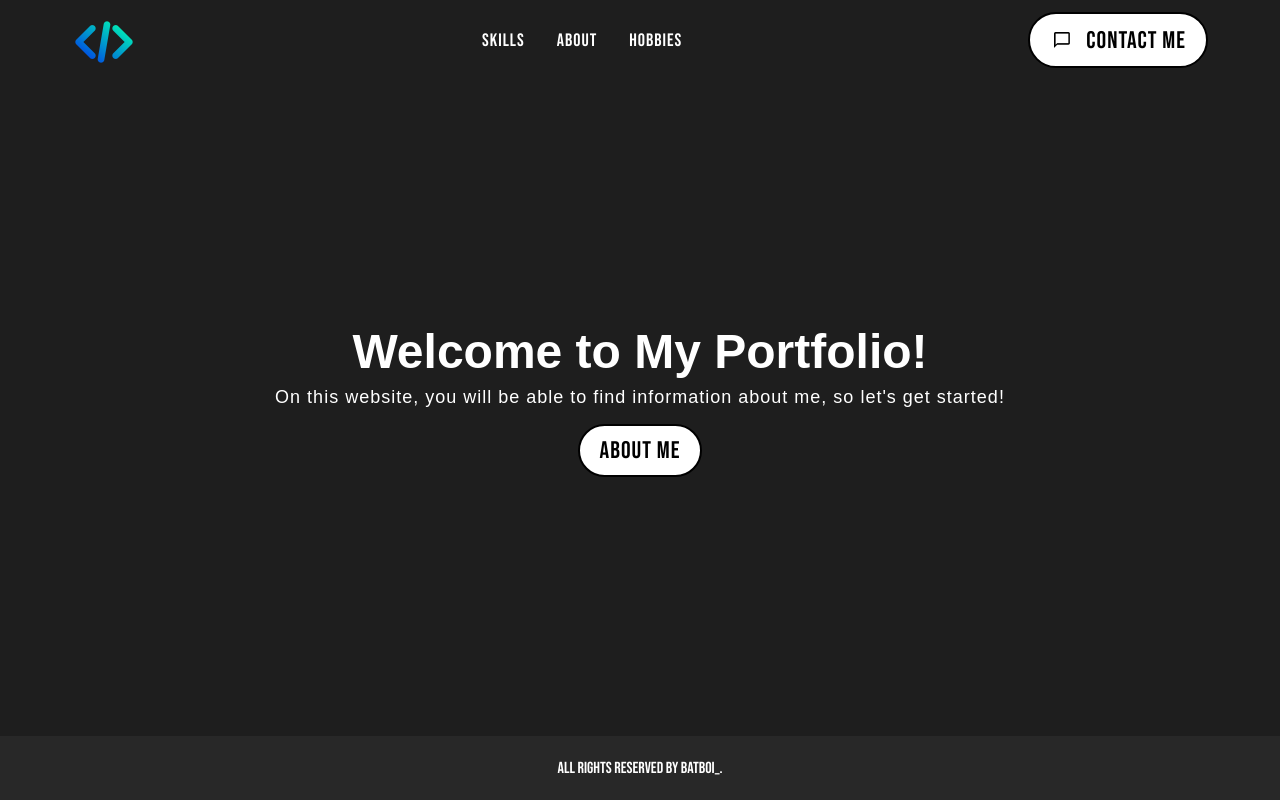
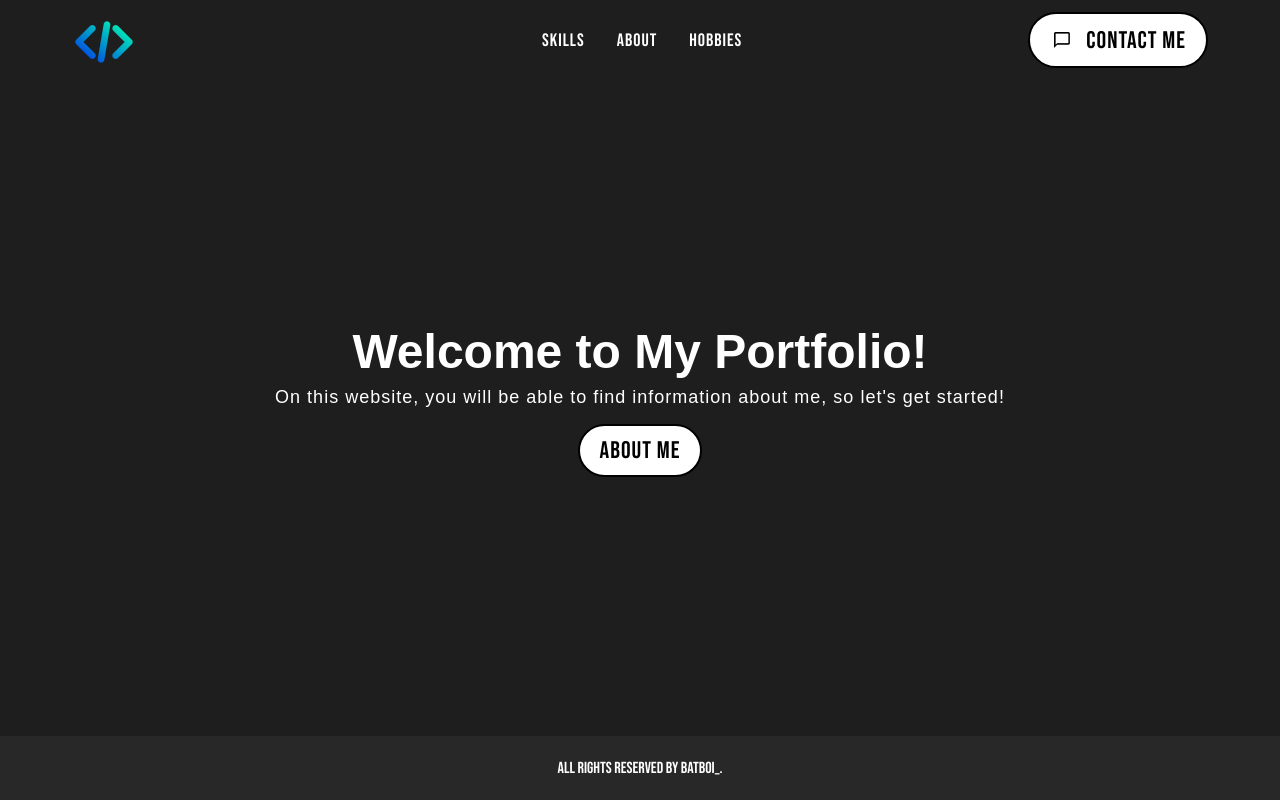
Before and after one commit to artn01/portfolio, a React (Create React App) app: page / in a window 1280 px wide. Built offline with nearby package versions, Linux system fonts and the light colour scheme.

Commit message:
navbar aligned + me picture bg removed

```diff
--- a/src/components/About/About.js
+++ b/src/components/About/About.js
@@ -1,6 +1,6 @@
 import React from 'react'
 import './about.css'
-import bg from '../../assets/graduation_cut.jpg'
+import bg from '../../assets/graduation_cut_no_bg.png'
 const About = () => {
   return (
     <section id='about'>
--- a/src/components/About/about.css
+++ b/src/components/About/about.css
@@ -17,7 +17,7 @@
   right: 0;
   object-fit: cover;
   z-index: -1;
-  height: 80vh;
+  height: 68vh;
   border-radius: 2rem;
 }
 
@@ -173,7 +173,7 @@
 
 @media screen and (max-width:840px){
   .bg {
-    right: -10vw;
+    right: -15vw;
   }
 
   .introContent {
--- a/src/components/NavBar/NavBar.css
+++ b/src/components/NavBar/NavBar.css
@@ -18,6 +18,10 @@
     height: 3rem;
     width: 4rem;
     margin-top: 0.5rem;
+}
+
+.desktopMenu {
+    margin-left: 7.5rem;
 }
 
 .desktopMenuListItem {
```
Also changed, not shown: 1 other file (tests, documents, lock files or other folders).
